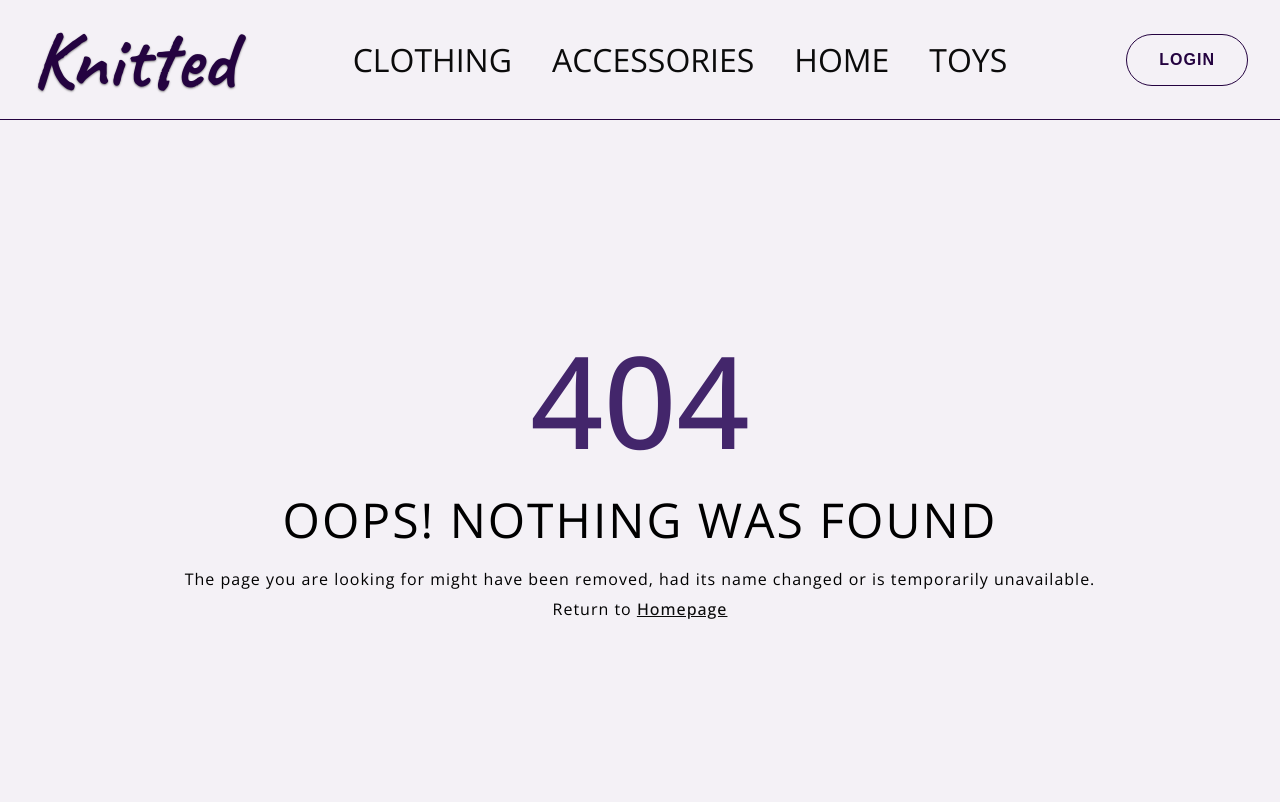
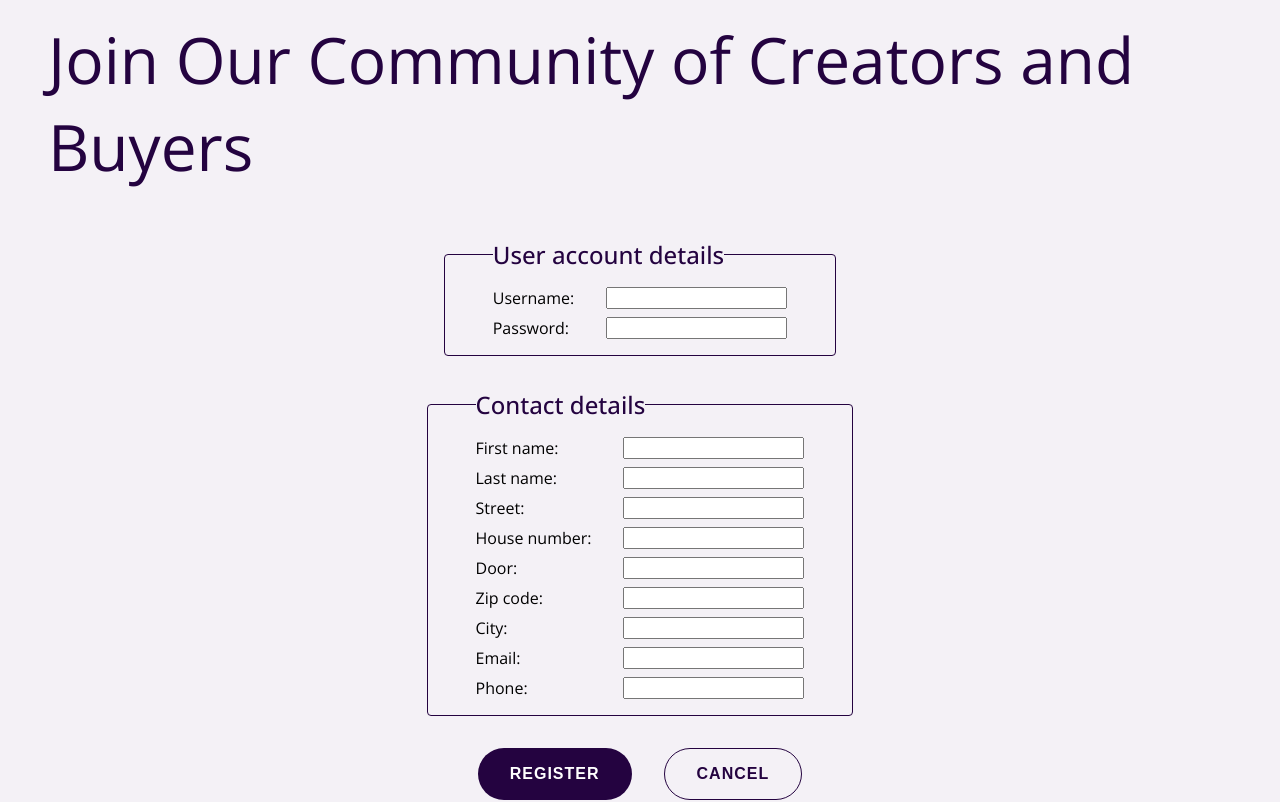
Before and after one commit to ilonavdberg/knitted-frontend, a React (Vite) app: page /user/register in a window 1280 px wide. Shown: the top 802 px of the page. Built offline with nearby package versions, Linux system fonts and the light colour scheme.

Commit message:
static user registration form created

```diff
--- a/src/App.jsx
+++ b/src/App.jsx
@@ -9,6 +9,7 @@ import ProductPage from "@/pages/productpage/ProductPage.jsx";
 import ShopPage from "@/pages/shoppage/ShopPage.jsx";
 import OrderConfirmationPage from "@/pages/order-confirmation-page/OrderConfirmationPage.jsx";
 import ProductListingPage from "@/pages/product-listing-page/ProductListingPage.jsx";
+import UserRegistrationPage from "@/pages/user-registration-page/UserRegistrationPage.jsx";
 
 function App() {
 
@@ -17,12 +18,13 @@ function App() {
         <Routes>
             <Route path="/" element={<HomePage />} />
             <Route path="/product-catalog" element={<ProductCatalogPage />} />
-            <Route path="product/:id/edit" element={<ProductListingPage />}/>
+            <Route path="/product/:id/edit" element={<ProductListingPage />}/>
             <Route path="/product/:id" element={<ProductPage />} />
             <Route path="/shop/:shopId/new-product" element={<ProductListingPage />} />
             <Route path="/shop/:id" element={<ShopPage />} />
             <Route path="/shop" element={<ShopPage />} />
             <Route path="/confirmation/order/:id" element={<OrderConfirmationPage />} />
+            <Route path="/user/register" element={<UserRegistrationPage />}/>
             <Route path="*" element={<NotFound />} />
         </Routes>
     </>
--- a/src/pages/product-listing-page/sections/ProductListingForm.jsx
+++ b/src/pages/product-listing-page/sections/ProductListingForm.jsx
@@ -59,9 +59,6 @@ function ProductListingForm({ shopId, product }) {
         if (data.size) {
             formData.append("size", data.size);
         }
-        // if (data.photo) {
-        //     formData.append("photos", data.photo);
-        // }
 
         Array.from(data.photos).forEach((file) => {
             formData.append("photos", file);
@@ -84,6 +81,7 @@ function ProductListingForm({ shopId, product }) {
                     }
                 });
                 navigate("/shop/" + product.shop.id)
+
             // create new product
             } else {
                 await axios.post(BASE_URL + `shops/${shopId}/items`, formData, {
--- /dev/null
+++ b/src/pages/user-registration-page/UserRegistrationPage.css
@@ -0,0 +1,4 @@
+.user-registration__title {
+    font-size: 4rem;
+    color: var(--darkpurple);
+}
--- /dev/null
+++ b/src/pages/user-registration-page/UserRegistrationPage.jsx
@@ -0,0 +1,14 @@
+import './UserRegistrationPage.css';
+import EmptyLayout from "@/components/pagelayout/EmptyLayout.jsx";
+import UserRegistrationForm from "@/pages/user-registration-page/sections/UserRegistrationForm.jsx";
+
+function UserRegistrationPage() {
+    return (
+        <EmptyLayout>
+            <h1 className="user-registration__title">Join Our Community of Creators and Buyers</h1>
+            <UserRegistrationForm />
+        </EmptyLayout>
+    );
+}
+
+export default UserRegistrationPage;
--- /dev/null
+++ b/src/pages/user-registration-page/sections/UserRegistrationForm.css
@@ -0,0 +1,41 @@
+.user-registration__form {
+    display: flex;
+    flex-direction: column;
+    align-items: center;
+}
+
+.user-registration__form-subset {
+    display: flex;
+    flex-direction: column;
+    gap: 0.5rem;
+    margin: 1rem;
+    padding: 1rem 3rem;
+    border: 1px solid var(--darkpurple);
+    border-radius: 4px;
+}
+
+.user-registration__form-subset-title {
+    font-size: 1.5rem;
+    font-weight: 500;
+    color: var(--darkpurple);
+}
+
+.user-registration__contact-subset {
+    display: flex;
+    flex-direction: column;
+    gap: 0.5rem;
+}
+
+.user-registration__form-question {
+    display: flex;
+    flex-direction: row;
+    justify-content: space-between;
+    gap: 2rem;
+}
+
+.user-registration__buttons {
+    display: flex;
+    flex-direction: row;
+    gap: 2rem;
+    margin-top: 1rem;
+}
--- /dev/null
+++ b/src/pages/user-registration-page/sections/UserRegistrationForm.jsx
@@ -0,0 +1,136 @@
+import './UserRegistrationForm.css';
+import {useForm} from "react-hook-form";
+import Button from "@/components/button/Button.jsx";
+
+function UserRegistrationForm() {
+    const { register, handleSubmit } = useForm();
+
+
+    return (
+        <form className="user-registration__form">
+            <fieldset className="user-registration__form-subset">
+                <legend className="user-registration__form-subset-title">User account details</legend>
+                <label htmlFor="username-field" className="user-registration__form-question">
+                    Username:
+                    <input
+                        className="user-registration__form-input"
+                        id="username-field"
+                        type="text"
+                        {...register("username")}
+                    />
+                </label>
+                <label htmlFor="password-field" className="user-registration__form-question">
+                    Password:
+                    <input
+                        className="user-registration__form-input"
+                        id="password-field"
+                        type="password"
+                        {...register("password")}
+                    />
+                </label>
+            </fieldset>
+            <fieldset className="user-registration__form-subset">
+                <legend className="user-registration__form-subset-title">Contact details</legend>
+                <div className="user-registration__name user-registration__contact-subset">
+                    <label htmlFor="first-name-field" className="user-registration__form-question">
+                        First name:
+                        <input
+                            className="user-registration__form-input"
+                            id="first-name-field"
+                            type="text"
+                            {...register("firstName")}
+                        />
+                    </label>
+                    <label htmlFor="last-name-field" className="user-registration__form-question">
+                        Last name:
+                        <input
+                            className="user-registration__form-input"
+                            id="last-name-field"
+                            type="text"
+                            {...register("lastName")}
+                        />
+                    </label>
+                </div>
+
+                <div className="user-registration__address user-registration__contact-subset">
+                    <label htmlFor="street-field" className="user-registration__form-question">
+                        Street:
+                        <input
+                            className="user-registration__form-input"
+                            id="street-field"
+                            type="text"
+                            {...register("street")}
+                        />
+                    </label>
+                    <label htmlFor="house-field" className="user-registration__form-question">
+                        House number:
+                        <input
+                            className="user-registration__form-input"
+                            id="house-field"
+                            type="number"
+                            {...register("houseNumber")}
+                        />
+                    </label>
+                    <label htmlFor="door-field" className="user-registration__form-question">
+                        Door:
+                        <input
+                            className="user-registration__form-input"
+                            id="door-field"
+                            type="text"
+                            {...register("door")}
+                        />
+                    </label>
+                    <label htmlFor="zipcode-field" className="user-registration__form-question">
+                        Zip code:
+                        <input
+                            className="user-registration__form-input"
+                            id="zipcode-field"
+                            type="text"
+                            {...register("zipcode")}
+                        />
+                    </label>
+                    <label htmlFor="city-field" className="user-registration__form-question">
+                        City:
+                        <input
+                            className="user-registration__form-input"
+                            id="city-field"
+                            type="text"
+                            {...register("city")}
+                        />
+                    </label>
+                </div>
+
+                <div className="user-registration__contact user-registration__contact-subset">
+                    <label htmlFor="email-field" className="user-registration__form-question">
+                        Email:
+                        <input
+                            className="user-registration__form-input"
+                            id="email-field"
+                            type="email"
+                            {...register("email")}
+                        />
+                    </label>
+                    <label htmlFor="phone-field" className="user-registration__form-question">
+                        Phone:
+                        <input
+                            className="user-registration__form-input"
+                            id="phone-field"
+                            type="text"
+                            {...register("phone")}
+                        />
+                    </label>
+                </div>
+            </fieldset>
+            <div className="user-registration__buttons">
+                <Button skin="primary">
+                    Register
+                </Button>
+                <Button>
+                    Cancel
+                </Button>
+            </div>
+        </form>
+    );
+}
+
+export default UserRegistrationForm;
```
